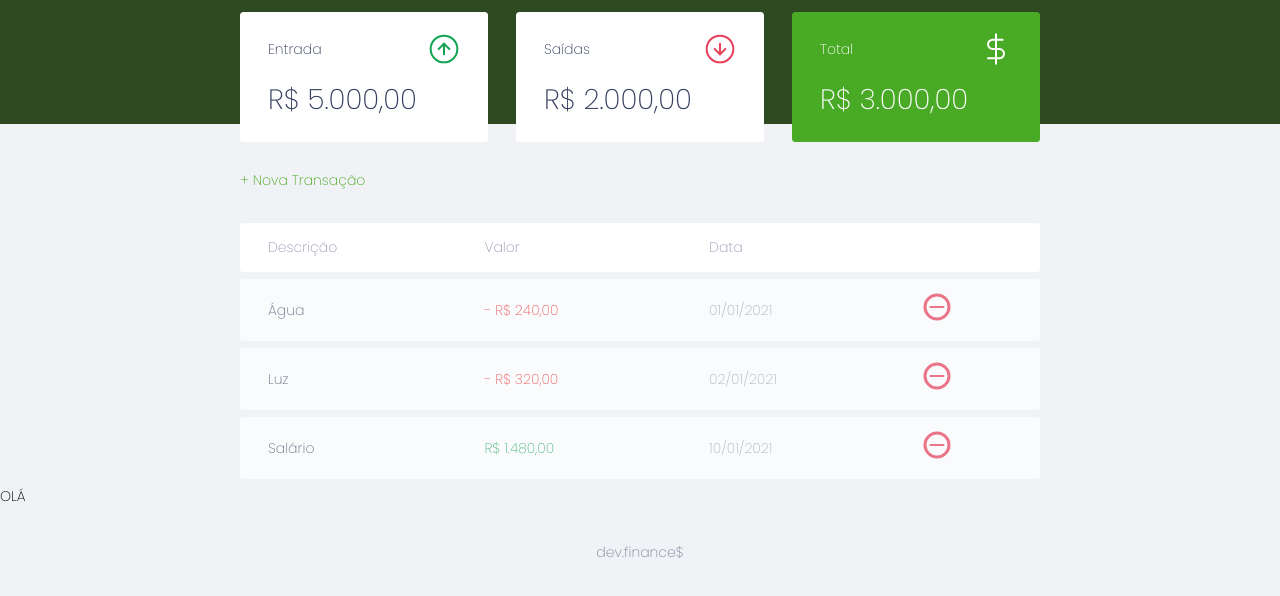
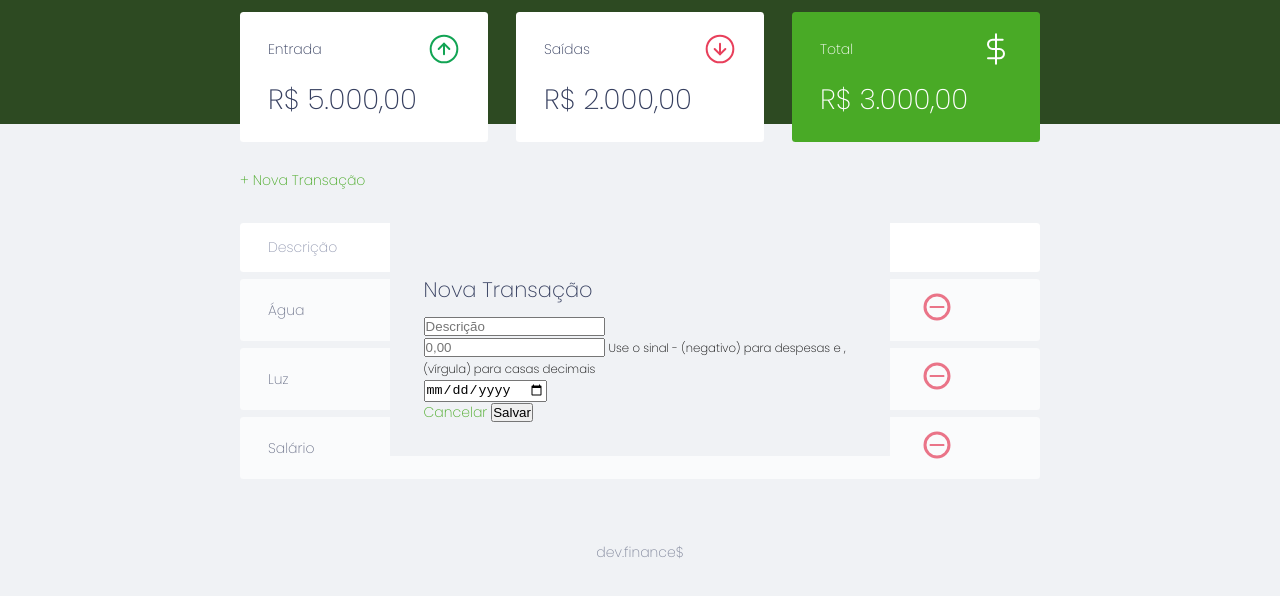
Before and after one commit to Dias-D/Finances, a plain HTML site: page index.html in a window 1280 px wide. Shown: the part 74-670 px from the top of the page. Drawn offline with Linux system fonts and the light colour scheme.

Commit message:
modal and form

```diff
--- a/index.html
+++ b/index.html
@@ -100,9 +100,51 @@
             </section>
         </main>
 
-        <div class="modal-overlay">
+        <div class="modal-overlay active">
             <div class="modal">
-                <div class="modal-content">OLÁ</div>
+                <div id="form">
+                    <h2>Nova Transação</h2>
+                    <form action="">
+                        <div class="input-group">
+                            <label class="sr-only" for="description"
+                                >Descrição</label
+                            >
+                            <input
+                                type="text"
+                                name="description"
+                                id="description"
+                                placeholder="Descrição"
+                            />
+                        </div>
+                        <div class="input-group">
+                            <label class="sr-only" for="amounth">Valor</label>
+                            <input
+                                type="number"
+                                step="0.01"
+                                name="amounth"
+                                id="amounth"
+                                placeholder="0,00"
+                            />
+                            <small class="help">
+                                Use o sinal - (negativo) para despesas e ,
+                                (vírgula) para casas decimais
+                            </small>
+                        </div>
+                        <div class="input-group">
+                            <label class="sr-only" for="date">Data</label>
+                            <input
+                                type="date"
+                                name="date"
+                                id="date"
+                                placeholder="Data"
+                            />
+                        </div>
+                        <div class="input-group actions">
+                            <a href="" class="buuton cancel">Cancelar</a>
+                            <button>Salvar</button>
+                        </div>
+                    </form>
+                </div>
             </div>
         </div>
 
--- a/style.css
+++ b/style.css
@@ -179,6 +179,33 @@ table tbody tr td:last-child {
     background-color: rgba(0, 0, 0, 0, 0.7);
 
     position: fixed;
+    top: 0;
+
+    display: flex;
+    align-items: center;
+    justify-content: center;
+
+    opacity: 0;
+    visibility: hidden;
+}
+
+.modal-overlay.active {
+    opacity: 1;
+    visibility: visible;
+}
+
+.modal {
+    background: #f0f2f5;
+    padding: 2.4rem;
+    width: 90%;
+    max-width: 500px;
+}
+
+#form {
+    max-width: 500px;
+}
+
+#form h2 {
 }
 
 /* FOOTER */
```
